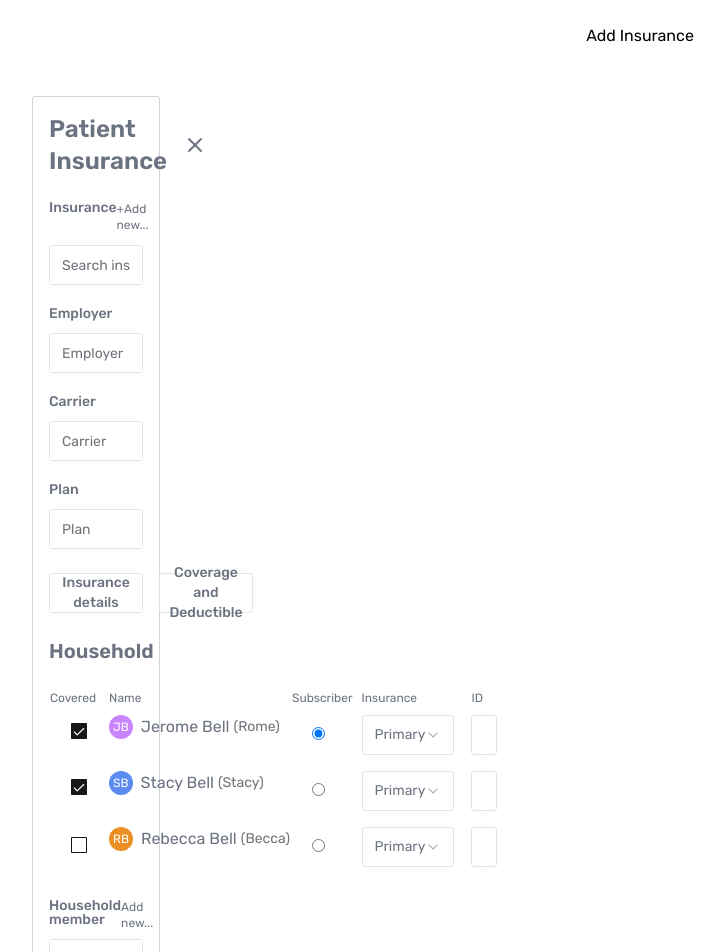
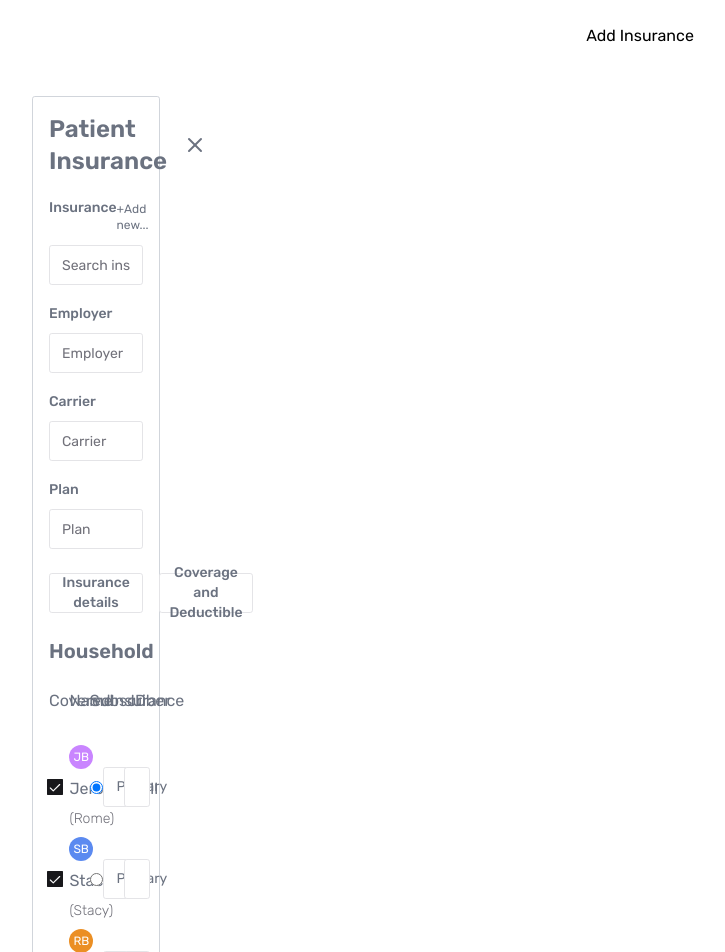
Before and after one commit to johncarmack1984/neem-interview, a Next.js app: page / in a window 1280 px wide. Shown: the top 952 px of the page, without its empty margins (0-725 px from the left). Built offline with nearby package versions, Linux system fonts and the light colour scheme.

Commit message:
Refactor Form.tsx to use grid layout

```diff
--- a/components/Form.tsx
+++ b/components/Form.tsx
@@ -22,7 +22,7 @@ import {
 import { Avatar, AvatarFallback } from "@radix-ui/react-avatar";
 import InformationCircleSolid from "@/icons/information-circle-solid";
 import { cn } from "@/lib/utils";
-import { useEffect, useState } from "react";
+import { Fragment, useEffect, useState } from "react";
 
 interface HouseHoldMember {
   faveColor: string;
@@ -102,11 +102,8 @@ function Form() {
           </Button>
         </div>
         <h2 className="text-xl font-semibold">Household</h2>
+        <div className="grid grid-cols-5 gap-2 font-normal text-left">
           <div className="">
-          <table className="w-full whitespace-nowrap">
-            <thead>
-              <tr className="text-xs mb-2">
-                <th className="font-normal text-left pr-2">
             <span className="mr-1">Covered</span>
             <TooltipProvider>
               <Tooltip>
@@ -118,26 +115,24 @@ function Form() {
                 </TooltipContent>
               </Tooltip>
             </TooltipProvider>
-                </th>
-                <th className="font-normal text-left pr-2">Name</th>
-                <th className="font-normal text-left pr-2">Subscriber</th>
-                <th className="font-normal text-left pr-2">Insurance</th>
-                <th className="font-normal text-left pr-2">ID</th>
-              </tr>
-            </thead>
-            <tbody className="">
+          </div>
+          <div className="">Name</div>
+          <div className="text-center">Subscriber</div>
+          <div className="">Insurance</div>
+          <div className="">ID</div>
+
           {household.map((member, i) => {
             const [firstName, lastName] = member.name.split(" ");
             const initials = firstName[0] + lastName[0];
             return (
-                  <tr key={i} className="align-middle">
-                    <td className="text-center align-middle">
+              <Fragment key={i}>
+                <div className="flex justify-center items-center">
                   <Checkbox
                     checked={member.covered}
                     onChange={() => (member.covered = !member.covered)}
                   />
-                    </td>
-                    <td className="flex items-center gap-2 pt-2">
+                </div>
+                <div className="flex flex-wrap justify-start items-center gap-2">
                   <Avatar
                     className={cn(
                       member.faveColor,
@@ -146,22 +141,21 @@ function Form() {
                   >
                     <AvatarFallback>{initials}</AvatarFallback>
                   </Avatar>
-                      <div className="flex items-center gap-1">
-                        <span className="capitalize">{member.name}</span>
-                        <span className="text-sm text-zinc-500 dark:text-zinc-400">
-                          {" "}
+                  <span className="capitalize whitespace-nowrap">
+                    {member.name}
+                  </span>
+                  <span className="text-sm text-zinc-500 dark:text-zinc-400 font-light">
                     ({member.preferredName})
                   </span>
                 </div>
-                    </td>
-                    <td className="pr-4 text-center">
+                <div className="flex justify-center items-center">
                   <input
                     type="radio"
                     checked={subscriber === i}
                     onChange={() => setSubscriber(i)}
                   />
-                    </td>
-                    <td className="pr-4 py-2">
+                </div>
+                <div className="flex justify-center items-center">
                   <Select>
                     <SelectTrigger>
                       <SelectValue placeholder="Primary" />
@@ -174,15 +168,13 @@ function Form() {
                       </SelectGroup>
                     </SelectContent>
                   </Select>
-                    </td>
-                    <td className="pr-4">
+                </div>
+                <div className="flex justify-center items-center">
                   <Input placeholder="Ins. ID/SSN" />
-                    </td>
-                  </tr>
+                </div>
+              </Fragment>
             );
           })}
-            </tbody>
-          </table>
         </div>
         <div className="space-y-2">
           <div className="flex justify-between">
```
Lines whose indentation alone changed are shown as unchanged.
